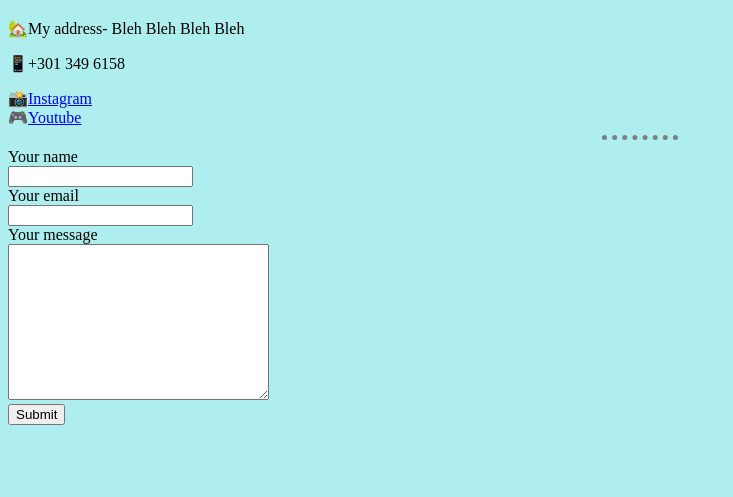
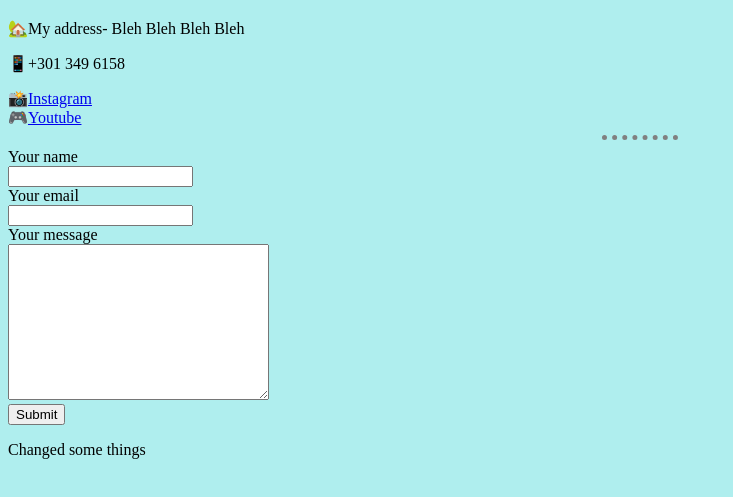
Before and after one commit to Rohank42/cv, a plain HTML site: page Contact.html in a window 1280 px wide. Shown: the part 61-558 px from the top of the page, without its empty margins (0-733 px from the left). Drawn offline with Linux system fonts and the light colour scheme.

Commit message:
Update Contact.html

```diff
--- a/Contact.html
+++ b/Contact.html
@@ -26,6 +26,6 @@
 
 
 </form>
-
+    <p>Changed some things</p>
 </body>
 </html>
```
